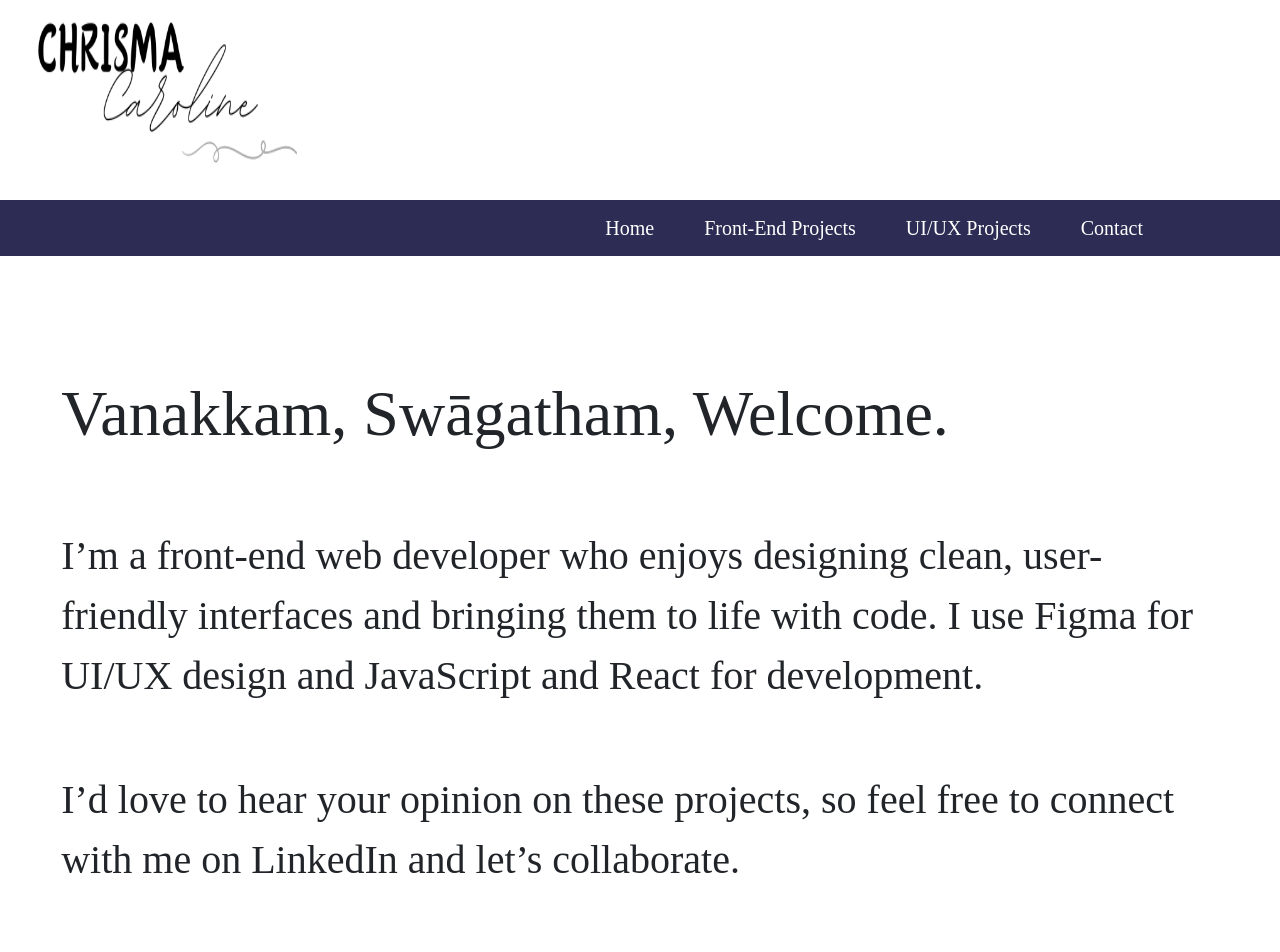
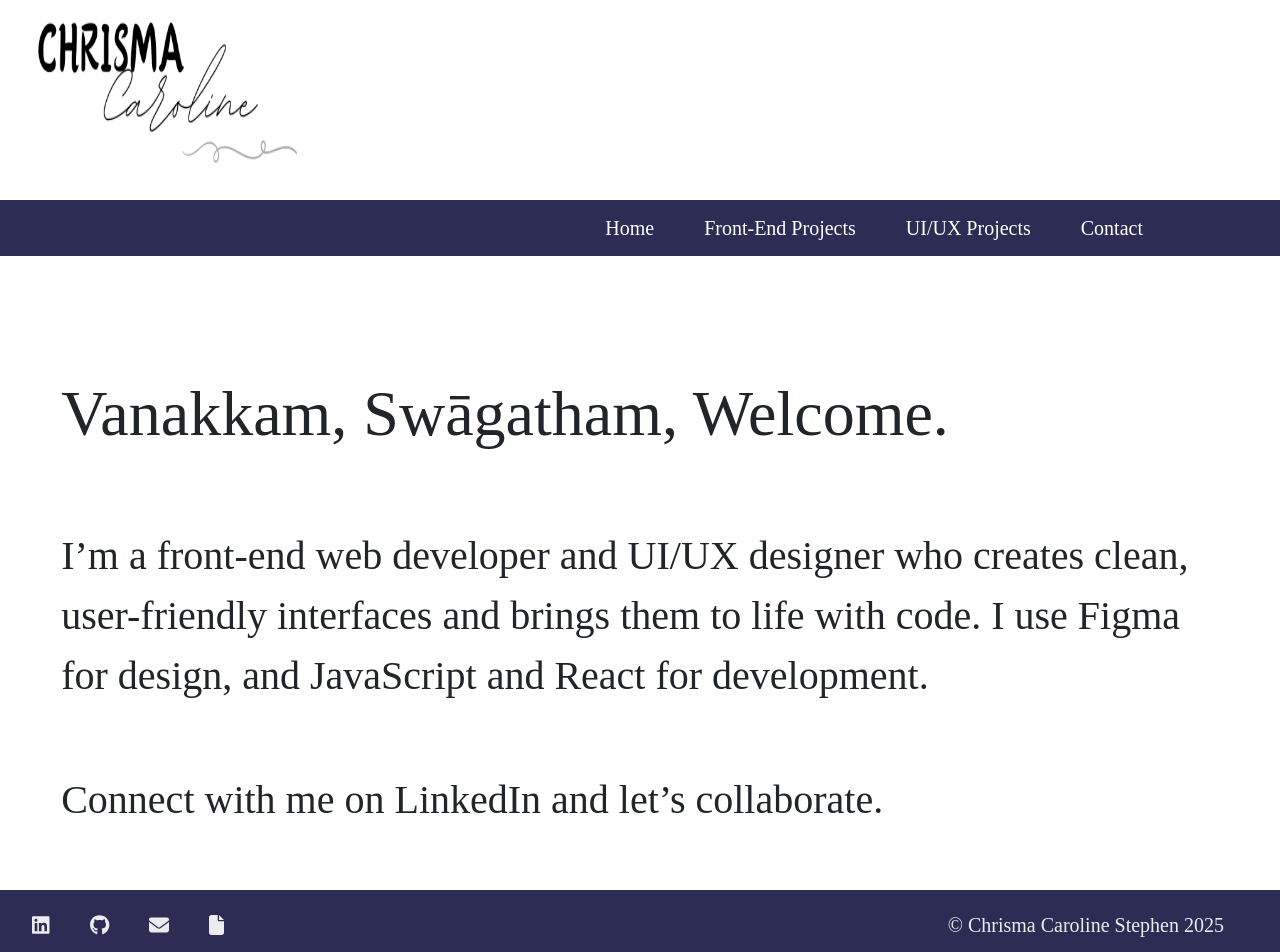
Before and after one commit to chrisma89/Chrisma-Caroline-Stephen, a React (Vite) app: page / in a window 1280 px wide. Shown: the top 952 px of the page. Built offline with nearby package versions, Linux system fonts and the light colour scheme; a web font is replaced by a local one.

Commit message:
text revision

```diff
--- a/src/components/HomeCard/index.jsx
+++ b/src/components/HomeCard/index.jsx
@@ -3,17 +3,18 @@ import { Container, Row, Col, Card } from "react-bootstrap";
 import "./style.css";
 import Skills from "../skills";
 
+
 function HomeCard() {
   return (
     <>
       <Container
-        className="container-fluid flex-column"
+        className="container-fluid justify-content-center align-items-center"
         style={{
           fontFamily: "roboto-regular-italic",
           paddingLeft: "0.2rem",
           paddingRight: "0.2rem",
           paddingTop: "5rem",
-          minHeight : "80vh"
+          minHeight : "65vh"
         }}
       >
         <Row
@@ -45,7 +46,7 @@ function HomeCard() {
             fontSize: "2.5rem",
             paddingTop: "4rem",
           }}
-        >I’m a front-end web developer who enjoys designing clean, user-friendly interfaces and bringing them to life with code. I use Figma for UI/UX design and JavaScript and React for development.
+        >I’m a front-end web developer and UI/UX designer who creates clean, user-friendly interfaces and brings them to life with code. I use Figma for design, and JavaScript and React for development.
         </Row>
         <Row
           className="justify-content-start homecard-row"
@@ -54,7 +55,7 @@ function HomeCard() {
             fontSize: "2.5rem",
             paddingTop: "4rem",
           }}
-        >I’d love to hear your opinion on these projects, so feel free to connect with me on LinkedIn and let’s collaborate.
+        >Connect with me on LinkedIn and let’s collaborate.
         </Row>
         <Row
           className="homecard-row"
@@ -102,7 +103,7 @@ function HomeCard() {
         {/* </div> */}
       </Container>
 
-      <Skills />
+      {/* <Skills /> */}
     </>
   );
 }
```
